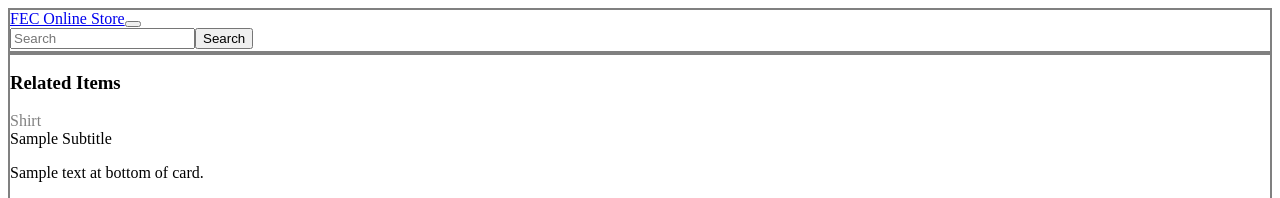
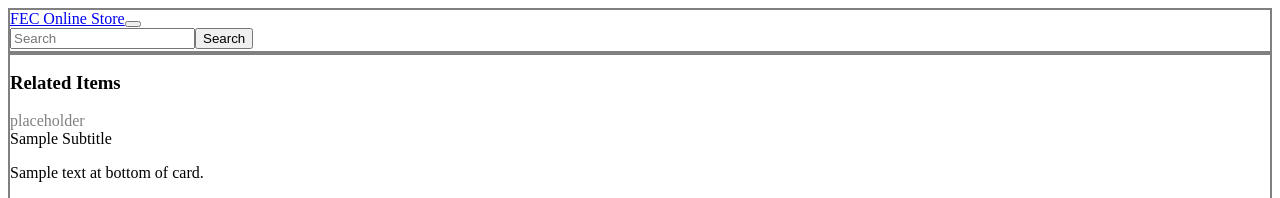
Before and after one commit to FEC-Team-4/FEC, a React app: page / in a window 1280 px wide. Shown: the top 198 px of the page. Built offline with nearby package versions, Linux system fonts and the light colour scheme; no server answers; the HTML template or start-up script is replaced by a standard one.

Commit message:
added hooks, api calls, added token to gitignore, etc.

```diff
--- a/client/src/components/App.jsx
+++ b/client/src/components/App.jsx
@@ -1,4 +1,4 @@
-import React, { useState, useContext } from 'react';
+import React, { useState, useContext, useEffect } from 'react';
 import ReactDOM from 'react-dom';
 import NavBar from './NavBar/NavBar.jsx';
 import Products from './ProductDetail/ProductDetail.jsx';
@@ -6,15 +6,31 @@ import RelatedItems from './RelatedItems/RelatedItems.jsx';
 import Questions from './Questions/Questions.jsx';
 import RatingsReviews from './RatingsReviews/RatingsReviews.jsx';
 import "./App.css";
-import {dataContext} from './context/dataContext.js';
+import axios from 'axios';
+import { dataContext } from './context/dataContext.js';
+import token from '../../../token/token.js';
 console.log('datacontext:', dataContext);
 
-const App = () => {
-  const [items, setItems] = useState(['Shirt', 'pant', 'shoe', 'sock']);
 
 
+const App = () => {
+
+  // const [items, setItems] = useState(['Shirt', 'pant', 'shoe', 'sock']);
+  const [products, setProducts] = useState();
+  const [reviews, setReviews] = useState();
+
+  useEffect(() => {
+    axios.get('https://app-hrsei-api.herokuapp.com/api/fec2/hr-lax/products',{params: {count: 50}, headers: {Authorization: token}})
+      .then((results) => setProducts(() => results))
+    axios.get('https://app-hrsei-api.herokuapp.com/api/fec2/hr-lax/reviews',{params: {product_id: 42366}, headers: {Authorization: token }})
+      .then((results) => setReviews(() => results))
+  }, [])
+
+
+  //producuts:fdiapfsdia
+
   return (
-      <dataContext.Provider value={{items}}>
+      <dataContext.Provider value={{products}}>
         <div className="container">
           <div className="Navbar">
             <NavBar/>
--- a/client/src/components/RelatedItems/RelatedItemsCards.jsx
+++ b/client/src/components/RelatedItems/RelatedItemsCards.jsx
@@ -1,17 +1,18 @@
 import React, { useState, useContext } from 'react';
-import {dataContext} from '../context/dataContext.js';
+import { dataContext } from '../context/dataContext.js';
 import { Card } from 'react-bootstrap';
 
 
 const RelatedItemsCards = () => {
 
-  const { items } = useContext(dataContext);
+  const { products } = useContext(dataContext);
+  console.log('products', products);
 
   return(
     <div>
       <Card style={{ width: "22rem"}}>
         <Card.Body>
-          <Card.Title style={{ color: "grey"}}>{items[0]}</Card.Title>
+          <Card.Title style={{ color: "grey"}}>placeholder</Card.Title>
           <Card.Subtitle className="mb-2 text-muted">
             Sample Subtitle
           </Card.Subtitle>
@@ -25,5 +26,4 @@ const RelatedItemsCards = () => {
   );
 }
 
-
 export default RelatedItemsCards;
--- a/client/src/components/RelatedItems/YourOutfit.jsx
+++ b/client/src/components/RelatedItems/YourOutfit.jsx
@@ -1,7 +1,5 @@
 import React from 'react';
 import { Card } from 'react-bootstrap';
-
-
 
 const YourOutfit = () => {
   return(
```
Also changed, not shown: client/src/components/RelatedItems/RelatedItems.jsx (+0 -9 lines), 2 other files (tests, documents, lock files or other folders).
